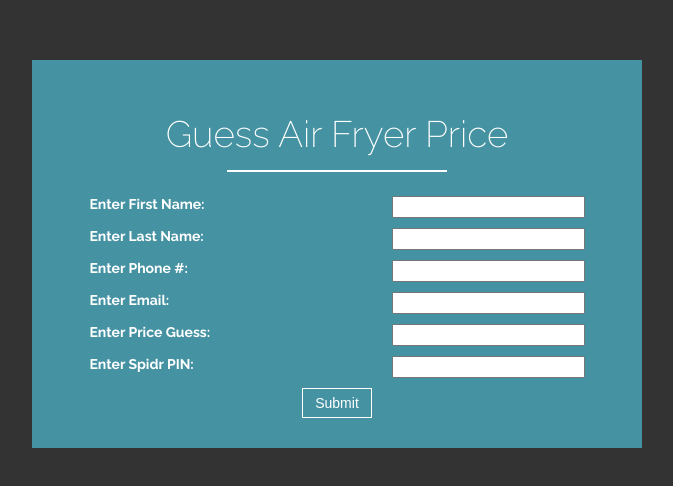
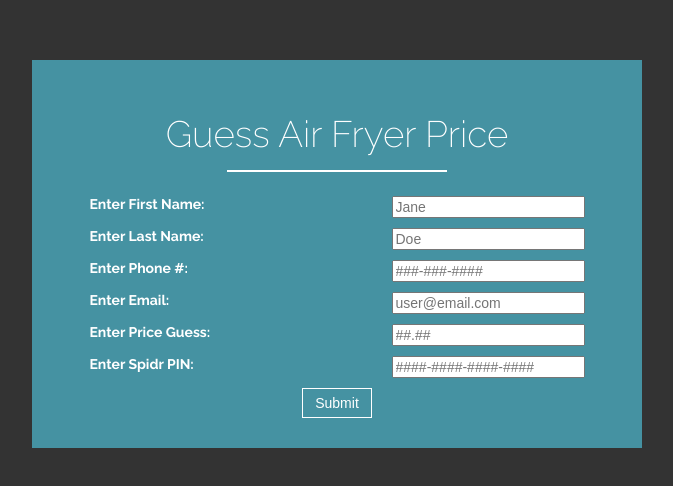
Before and after one commit to MGKing07/my-spidr-code, a React (Create React App) app: page / in a window 1280 px wide. Shown: the part 146-632 px from the top of the page, without its empty margins (303-976 px from the left). Built offline with nearby package versions, Linux system fonts and the light colour scheme.

Commit message:
Added placeholders to the fields

```diff
--- a/src/components/GuessForm.js
+++ b/src/components/GuessForm.js
@@ -1,4 +1,3 @@
-import { useState } from "react";
 import "../styles/GuessForm.css"
 
 function GuessForm({onSubmit, firstF, lastF,
@@ -10,32 +9,32 @@ function GuessForm({onSubmit, firstF, lastF,
         <div className="FormSec">
             <label><strong>Enter First Name:</strong></label>
             <input required className='TypingIn' onChange={firstF}
-            value={firstV} type='text'/>
+            value={firstV} type='text' placeholder='Jane'/>
         </div>
         <div className="FormSec">
             <label><strong>Enter Last Name:</strong></label>
             <input required className='TypingIn' onChange={lastF}
-            value={lastV} type='text'/>
+            value={lastV} type='text' placeholder='Doe'/>
         </div>
         <div className="FormSec">
             <label><strong>Enter Phone #:</strong></label>
             <input required className='TypingIn' onChange={phoneF}
-            value={phoneV} type='tel'/>
+            value={phoneV} type='tel' placeholder='###-###-####'/>
         </div>
         <div className="FormSec">
             <label><strong>Enter Email:</strong></label>
             <input required className='TypingIn' onChange={emailF}
-            value={emailV} type='email'/>
+            value={emailV} type='email' placeholder='user@email.com'/>
         </div>
         <div className="FormSec">
             <label><strong>Enter Price Guess:</strong></label>
             <input required className='TypingIn' onChange={priceF}
-            value={priceV} type='text'/>
+            value={priceV} type='text' placeholder='##.##'/>
         </div>
         <div className="FormSec">
             <label><strong>Enter Spidr PIN:</strong></label>
             <input required className='TypingIn' onChange={pinF}
-            value={pinV} type='text'/>
+            value={pinV} type='text' placeholder='####-####-####-####'/>
         </div>
         <input className='SubmitBtn' type='submit' value="Submit"/>
     </form>
```
